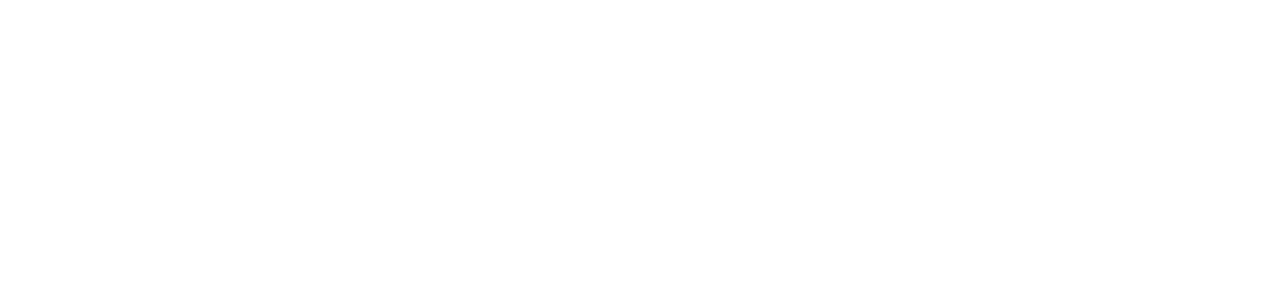
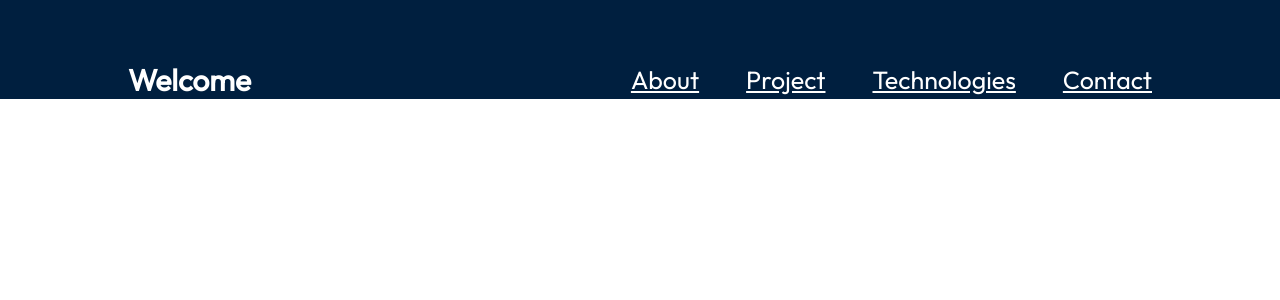
Before and after one commit to ThiagoGoulart02/dashboard-frontend, a React (Vite) app: page / in a window 1280 px wide. Shown: the top 300 px of the page. Built offline with nearby package versions, Linux system fonts and the light colour scheme.

Commit message:
New welcome page

```diff
--- a/src/App.jsx
+++ b/src/App.jsx
@@ -1,9 +1,10 @@
 import styles from "./App.module.css"
+import Header from "./components/navbar/Navbar"
 
 function App() {
   return (
     <div className={styles.App}>
-
+      <Header></Header>
     </div>
   )
 }
--- /dev/null
+++ b/src/components/navbar/Navbar.jsx
@@ -0,0 +1,28 @@
+import React from 'react'
+import styles from "./Navbar.module.css"
+
+const Header = () => {
+  return (
+    <nav className={styles.navbar}>
+      <a className={styles.title} href="/">Welcome</a>
+      <div className={styles.menu}>
+        <ul className={styles.menuItems}>
+          <li>
+            <a href="#about">About</a>
+          </li>
+          <li>
+            <a href="#project">Project</a>
+          </li>
+          <li>
+            <a href="#technologies">Technologies</a>
+          </li>
+          <li>
+            <a href="#contact">Contact</a>
+          </li>
+        </ul>
+      </div>
+    </nav>
+  )
+}
+
+export default Header
--- /dev/null
+++ b/src/components/navbar/Navbar.module.css
@@ -0,0 +1,33 @@
+@import "../../vars.css";
+
+.navbar{
+    position: relative;
+    display: flex;
+    align-items: center;
+    justify-content: space-between;
+    padding-top: 61px;
+    z-index: 2;
+    margin: 0 10%;
+}
+
+.title{
+    font-size: 30px;
+    font-weight: 600;
+    text-decoration: none;
+    color: var(--text)
+}
+
+.menu {
+    display: flex;
+}
+
+.menuItems {
+    display: flex;
+    gap: 47px;
+    list-style: none;
+}
+
+.menuItems a {
+    font-size: 25px;
+    color: var(--text)
+}
```
